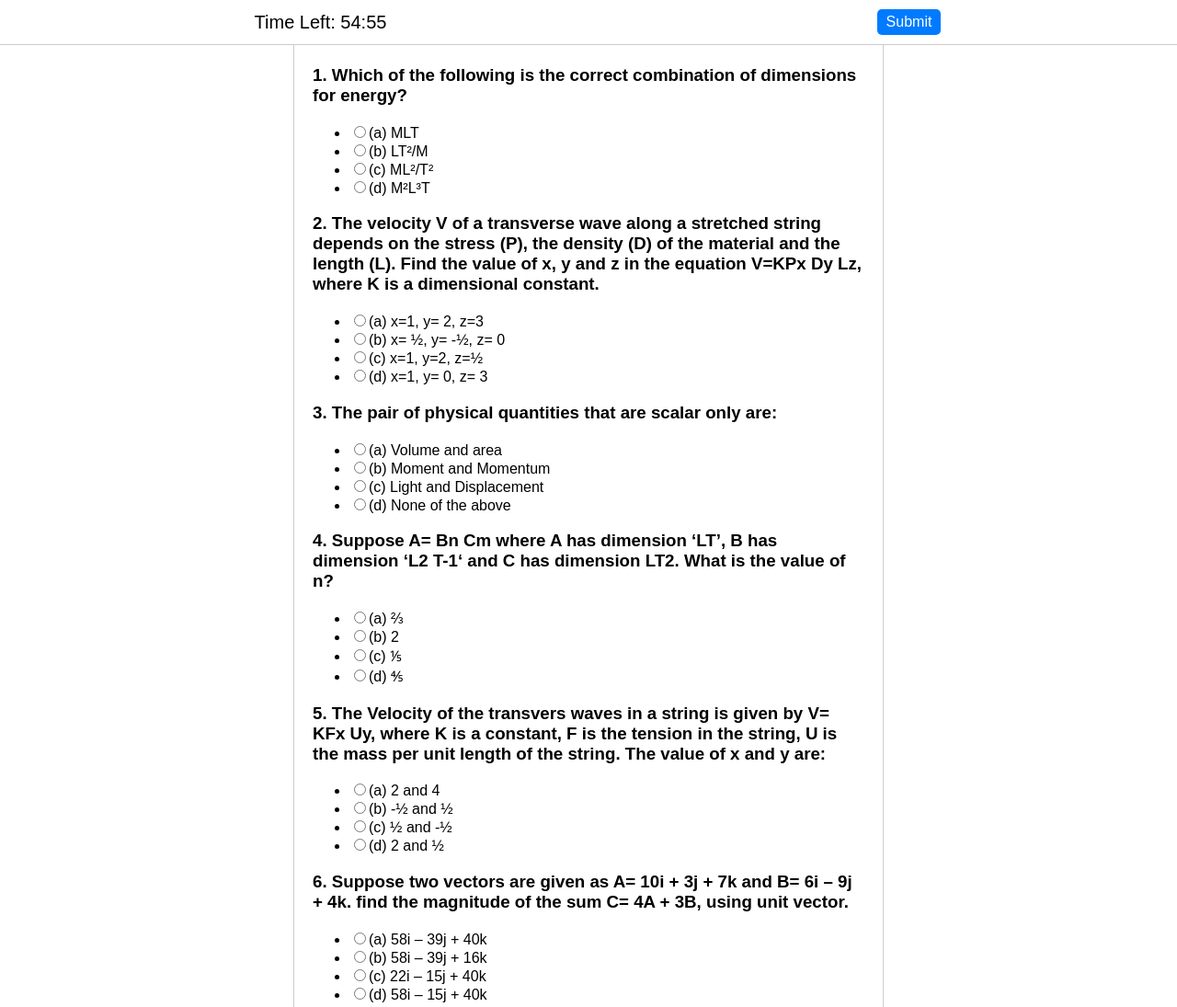
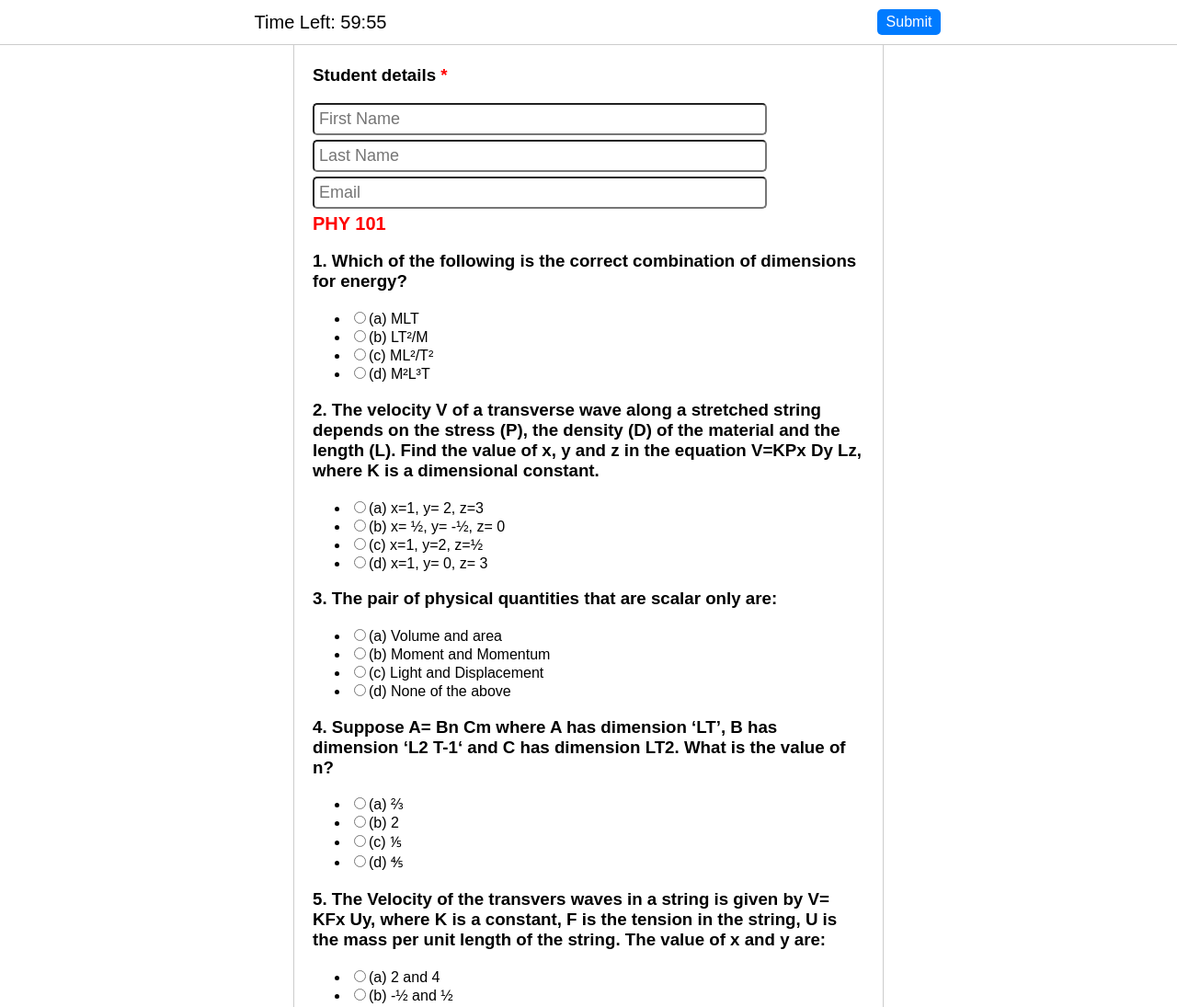
Before and after one commit to joshuatimi54/CACCF-Test, a plain HTML site: page index.html in a window 1280 px wide. Shown: the top 1095 px of the page at 92% size. Drawn offline with Linux system fonts and the light colour scheme.

Commit message:
CBT HTML

```diff
--- a/index.html
+++ b/index.html
@@ -43,8 +43,43 @@
     border: 1px solid #ccc;
     border-radius: 5px;
   }
-  #questions {
+  form {
     margin-top: 50px;
+  }
+  form .data {
+    font-size: large;
+    width: 80%;
+    padding: 5px;
+    border-radius: 5px;
+    margin-bottom: 5px;
+  }
+  form div:nth-child(1)::before {
+    content: "PHY 101";
+    color: red;
+    font-size: 20PX;
+    text-align: center;
+    font-weight: 900 !important;
+  }
+  form div:nth-child(10)::after {
+    content: "BIO 101";
+    color: red;
+    font-size: 20PX;
+    text-align: center;
+    font-weight: 900 !important;
+  }
+  form div:nth-child(20)::after {
+    content: "CHE 101";
+    color: red;
+    font-size: 20PX;
+    text-align: center;
+    font-weight: 900 !important;
+  }
+  form div:nth-child(30)::after {
+    content: "GNS 101";
+    color: red;
+    font-size: 20PX;
+    text-align: center;
+    font-weight: 900 !important;
   }
   #question {
     margin-bottom: 10px;
@@ -66,6 +101,10 @@
 
 <div id="question-container">
   <form id="test-form">
+    <h3>Student details <span style="color: red;">*</span></h3>
+    <input type="text" class="data" id="first-name" name="first-name" placeholder="First Name" required>
+    <input type="text" class="data" id="last-name" name="last-name" placeholder="Last Name" required>
+    <input type="email" class="data" id="email" name="email" placeholder="Email" required>
     <div id="questions">
     </div>
   </form>
@@ -222,11 +261,61 @@ const questions = [
     question: "Inert gases possess the most stable electronic configuration as they contain.",
     options: ["(a.) Fully filled outermost shell", "(b.) Half filled outermost shell", "(c.) Two electrons in the outermost shell", "(d.) Eight electrons in the outermost shell"],
     answer: "(a.) Fully filled outermost shell"
+  },
+  {
+    question: "The sentence that bears the main information in a paragraph is known as the",
+    options: ["A. introduction sentence", "B. main point sentence", "C. topic sentence", "D. all of the above"],
+    answer: "C. topic sentence"
+  },
+  {
+    question: "Reading is important for all these except---.",
+    options: ["A. achievement and advancement in life", "B. enjoyment or leisure", "C. professional development", "D. none of the above"],
+    answer: "D. none of the above"
+  },
+  {
+    question: "All these are strategies of reading except---.",
+    options: ["A. anticipation", "B. skimming", "C. scamming", "D. identifying main ideas and supporting details"],
+    answer: "C. scamming"
+  },
+  {
+    question: "Efficient reading is enhanced by these factors except---.",
+    options: ["A. environmental factors", "B. physiological factors", "C. physiognomical factors", "D. psychological factors"],
+    answer: "C. physiognomical factors"
+  },
+  {
+    question: "Visual impairment is an example of --- factors that affect reading.",
+    options: ["A. Psychological", "B. Physiological", "C. Environmental", "D. Technical"],
+    answer: "B. Physiological"
+  },
+  {
+    question: "Which of these is not recommended for efficient reading?",
+    options: ["A. reading with pre-conceived ideas in mind", "B. generation of guide questions as you read", "C. adopting a flexible reading speed", "D. employing memory enhancing devices"],
+    answer: "A. reading with pre-conceived ideas in mind"
+  },
+  {
+    question: "One of these is NOT a factor that cause slow reading---.",
+    options: ["A. word- by -word reading", "B. difficulty with the return sweep", "C. flexibility", "D. regression"],
+    answer: "C. flexibility"
+  },
+  {
+    question: "All these are instances of skimming except---.",
+    options: ["A. going through a passage rapidly in order to search for specific information", "B. determining a text's main ideas", "C. looking out for the topic sentences", "D. run through a text rapidly to determine its main ideas"],
+    answer: "A. going through a passage rapidly in order to search for specific information"
+  },
+  {
+    question: "The function of the word FURTHERMORE in this sentence: ‘furthermore, we will examine these details’ is---.",
+    options: ["A. Listing", "B. Transition", "C. Addition", "D. Summary"],
+    answer: "C. Addition"
+  },
+  {
+    question: "Which of the following reading habits should be avoided?",
+    options: ["A. carefully concentrating on every word as you read", "B. making equal use of the two types of eye movement in reading", "C. not using a pen to trace each word but using a finger instead", "D. varying your reading speed"],
+    answer: "D. varying your reading speed"
   }
 ];
 
 let countdownTimer;
-let timeLeft = 55 * 60; // 50 minutes in seconds
+let timeLeft = 60 * 60; // 50 minutes in seconds
 
 function displayQuestions() {
   const questionsElem = document.getElementById('questions');
```
